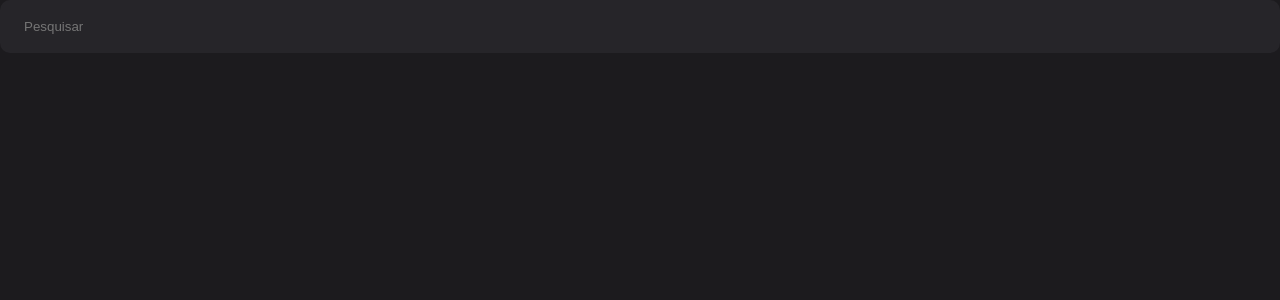
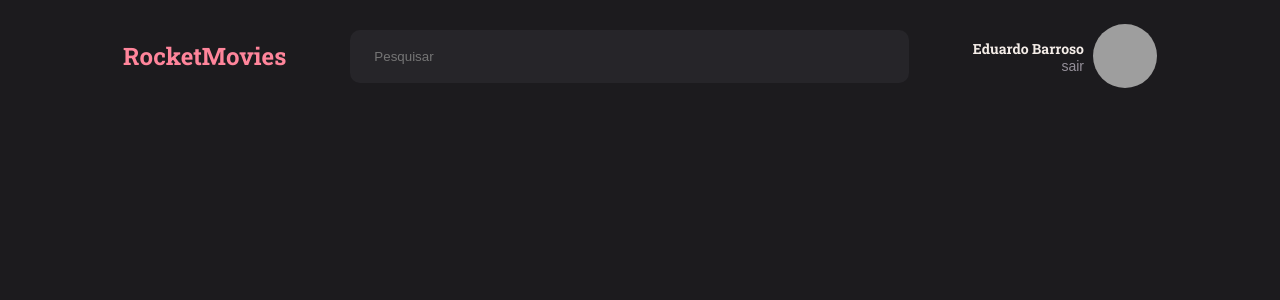
Before and after one commit to eduardoB7/RocketMovies, a React (Vite) app: page / in a window 1280 px wide. Shown: the top 300 px of the page. Built offline with nearby package versions, Linux system fonts and the light colour scheme; grey boxes are pictures that could not be loaded.

Commit message:
componente header

```diff
--- a/src/components/Header/index.jsx
+++ b/src/components/Header/index.jsx
@@ -1,5 +1,18 @@
 import { Input } from "../Input";
+import { Container, Profile } from "./style";
 
 export function Header() {
-  return <Input placeholder={"Pesquisar"} />;
+  return (
+    <Container>
+      <h1>RocketMovies</h1>
+      <Input placeholder={"Pesquisar"} />
+      <Profile>
+        <section>
+          <h1>Eduardo Barroso</h1>
+          <button>sair</button>
+        </section>
+        <img src="https://github.com/eduardoB7.png" alt="" />
+      </Profile>
+    </Container>
+  );
 }
--- a/src/components/Header/style.js
+++ b/src/components/Header/style.js
@@ -3,6 +3,51 @@ import styled from "styled-components";
 export const Container = styled.div`
   width: 100%;
   grid-area: header;
+  display: flex;
+  padding: 2.4rem 12.3rem;
+  align-items: center;
+  gap: 6.4rem;
+  background-color: ${({ theme }) => theme.COLORS.BACKGROUND_DEFAULT};
 
-  background-color: ${({ theme }) => theme.COLORS.BACKGROUND_DEFAULT};
+  > h1 {
+    width: fit-content;
+    color: ${({ theme }) => theme.COLORS.TITLE_BUTTON};
+    font-weight: 700;
+    font-size: 2.4rem;
+  }
 `;
+
+export const Profile = styled.div`
+  display: flex;
+  width: 19.8rem;
+
+  > section {
+    display: flex;
+    flex-direction: column;
+    justify-content: center;
+    width: max-content;
+    > h1 {
+      font-size: 1.4rem;
+      font-weight: 700;
+      color: ${({ theme }) => theme.COLORS.WHITE};
+    }
+
+    > button {
+      align-self: flex-end;
+      border: none;
+      width: fit-content;
+      background: none;
+      color: ${({ theme }) => theme.COLORS.PLACEHOLDER};
+      font-size: 1.4rem;
+      font-weight: 400;
+      cursor: pointer;
+    }
+  }
+
+  > img {
+    margin-left: 0.9rem;
+    width: 6.4rem;
+    height: 6.4rem;
+    border-radius: 50%;
+  }
+`;
--- a/src/components/Input/style.js
+++ b/src/components/Input/style.js
@@ -1,6 +1,7 @@
 import styled from "styled-components";
 
 export const Container = styled.div`
+  width: 100%;
   > input {
     background-color: #262529;
     width: 100%;
```
